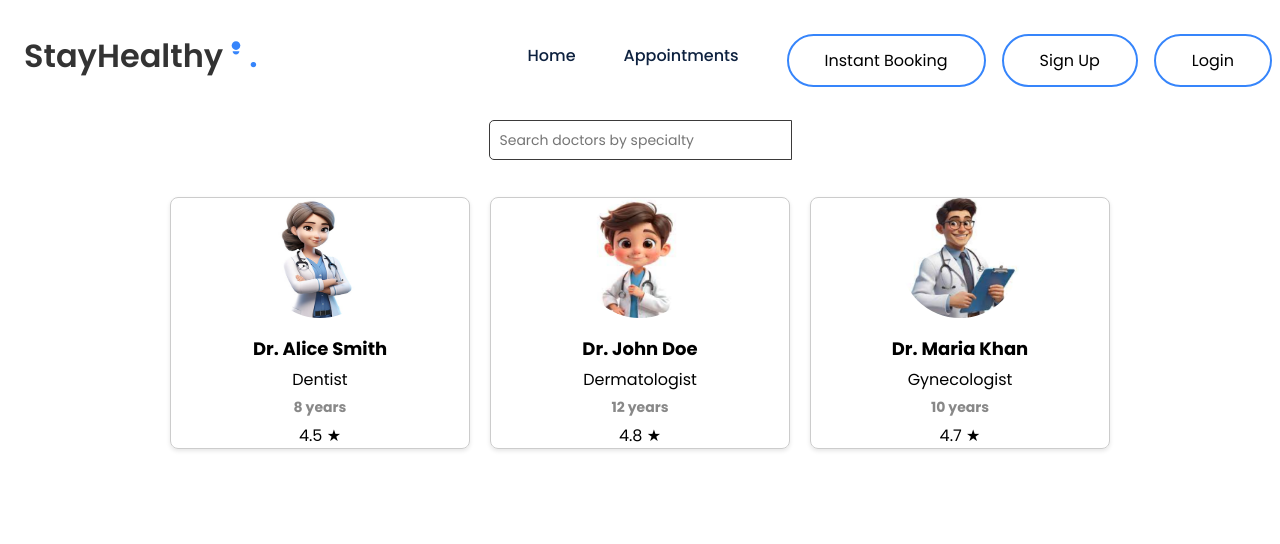
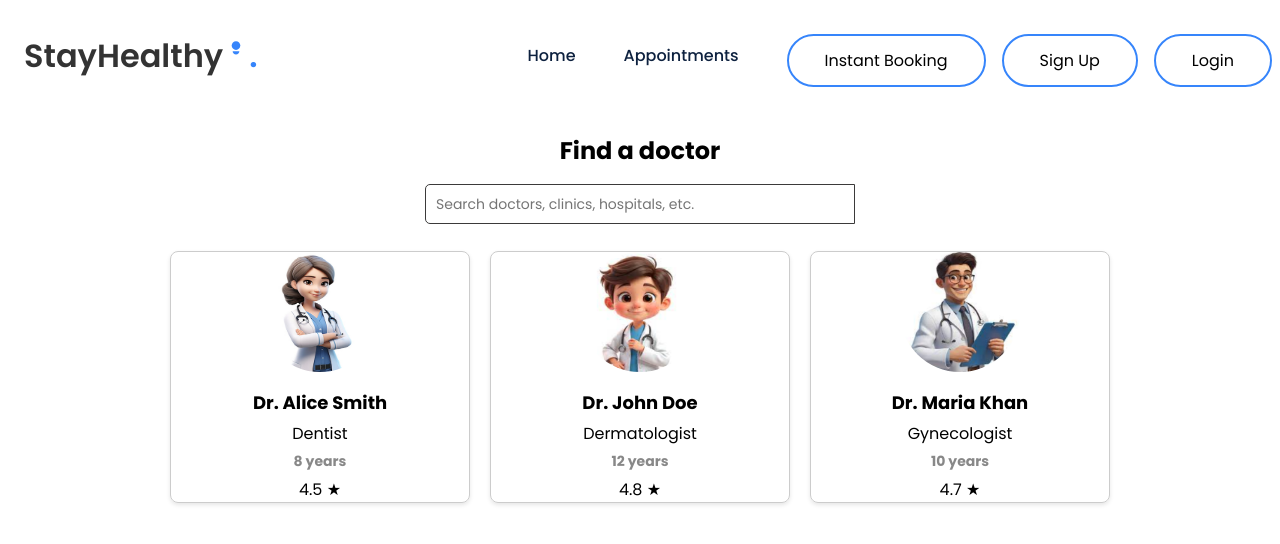
Before and after one commit to samiaahmed21/med_app, a React (Create React App) app: page /doctors in a window 1280 px wide. Shown: the top 544 px of the page. Built offline with nearby package versions, Linux system fonts and the light colour scheme; the HTML template or start-up script is replaced by a standard one.

Commit message:
changes Imade

```diff
--- a/src/Components/DoctorList/DoctorList.js
+++ b/src/Components/DoctorList/DoctorList.js
@@ -25,6 +25,7 @@ const DoctorList = () => {
     ))}
   </div>
 </div>
+
   );
 };
 
--- a/src/Components/FindDoctorSearch/FindDoctorSearch.js
+++ b/src/Components/FindDoctorSearch/FindDoctorSearch.js
@@ -1,52 +1,63 @@
-import React, { useState, useEffect } from 'react';
+// FindDoctorSearch.js
+import React, { useState } from 'react';
 import './FindDoctorSearch.css';
 
 const initSpeciality = [
-  'Dentist', 'Gynecologist', 'General Physician', 'Dermatologist', 'ENT Specialist', 'Homeopath', 'Ayurveda'
+  'Dentist',
+  'Gynecologist/Obstetrician',
+  'General Physician',
+  'Dermatologist',
+  'Ear-Nose-Throat (ENT) Specialist',
+  'Homeopath',
+  'Ayurveda'
 ];
 
 const FindDoctorSearch = ({ onSearch }) => {
-  const [searchDoctor, setSearchDoctor] = useState('');
-  const [showList, setShowList] = useState(false);
-
-  // debounce search input to prevent too many updates
-  useEffect(() => {
-    const timer = setTimeout(() => {
-      if (onSearch) onSearch(searchDoctor);
-    }, 200); // 200ms delay
-
-    return () => clearTimeout(timer);
-  }, [searchDoctor, onSearch]);
+  const [searchTerm, setSearchTerm] = useState('');
+  const [showResults, setShowResults] = useState(false);
 
   const handleSelect = (speciality) => {
-    setSearchDoctor(speciality);
-    setShowList(false);
-    if (onSearch) onSearch(speciality);
+    setSearchTerm(speciality);
+    setShowResults(false);
+    onSearch(speciality);
   };
 
+  const filteredSpecialities = initSpeciality.filter(s =>
+    s.toLowerCase().includes(searchTerm.toLowerCase())
+  );
+
   return (
-    <div className="finddoctor" style={{ position: 'relative', display: 'inline-block' }}>
+    <div className="finddoctor">
+      <center>
+        <h2>Find a doctor</h2>
+        <div className="home-search-container" style={{ display: 'flex', justifyContent: 'center', alignItems: 'center' }}>
+          <div className="doctor-search-box">
             <input
               type="text"
-        placeholder="Search doctors by specialty"
-        value={searchDoctor}
-        onFocus={() => setShowList(true)}
-        onBlur={() => setTimeout(() => setShowList(false), 100)} // allows click before hiding
-        onChange={(e) => setSearchDoctor(e.target.value)}
               className="search-doctor-input-box"
+              placeholder="Search doctors, clinics, hospitals, etc."
+              onFocus={() => setShowResults(true)}
+              value={searchTerm}
+              onChange={(e) => {
+                setSearchTerm(e.target.value);
+                onSearch(e.target.value); // update parent as typing
+              }}
             />
-
-      {showList && (
-        <div className="search-doctor-input-results">
-          {initSpeciality
-            .filter(spec => spec.toLowerCase().includes(searchDoctor.toLowerCase()))
-            .map(spec => (
-              <div key={spec} className="search-doctor-result-item" onMouseDown={() => handleSelect(spec)}>
-                <span>{spec}</span>
+            <div className="search-doctor-input-results" hidden={!showResults}>
+              {filteredSpecialities.map((speciality) => (
+                <div
+                  className="search-doctor-result-item"
+                  key={speciality}
+                  onMouseDown={() => handleSelect(speciality)}
+                >
+                  <span>{speciality}</span>
+                  <span>SPECIALITY</span>
                 </div>
               ))}
             </div>
-      )}
+          </div>
+        </div>
+      </center>
     </div>
   );
 };
```
Lines whose indentation alone changed are shown as unchanged.
